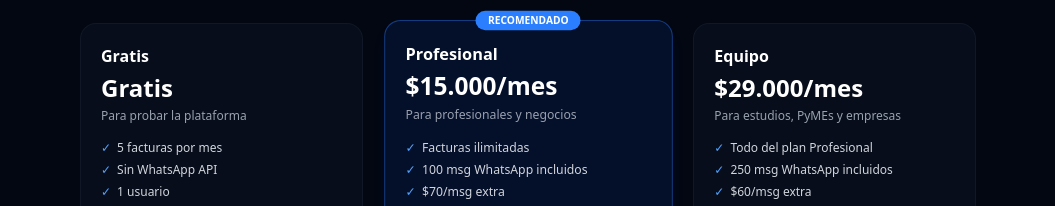
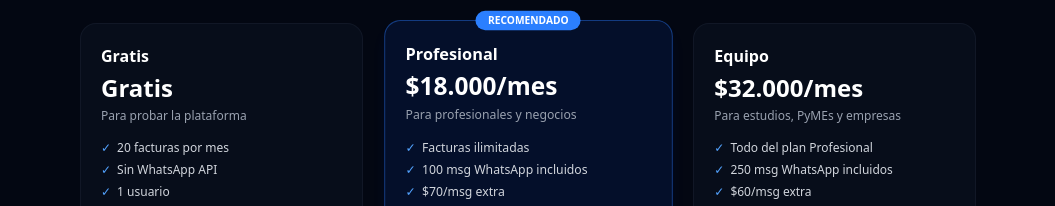
Before and after one commit to Vazquez-Alejandro/traceless, a React (Vite) app in the folder frontend/: page / in a window 1280 px wide. Shown: the part 1674-1880 px from the top of the page, without its empty margins (112-1167 px from the left). Built offline with nearby package versions, Linux system fonts and the light colour scheme.

Commit message:
Ajuste de precios: Free 20 fct, Pro ARS 18.000, Equipo ARS 32.000

```diff
--- a/frontend/index.html
+++ b/frontend/index.html
@@ -52,7 +52,7 @@
         },
         {
           "@type": "Offer",
-          "price": "15000",
+          "price": "18000",
           "priceCurrency": "ARS",
           "name": "Plan Profesional"
         }
--- a/frontend/src/pages/Dashboard.tsx
+++ b/frontend/src/pages/Dashboard.tsx
@@ -103,7 +103,7 @@ export default function Dashboard() {
         <div className="mb-6 p-4 rounded-xl bg-gradient-to-r from-blue-600/20 to-purple-600/20 border border-blue-500/30 flex items-center justify-between">
           <div>
             <p className="text-sm font-medium">Plan Gratis</p>
-            <p className="text-xs text-gray-400">5 facturas por mes · Sin WhatsApp</p>
+            <p className="text-xs text-gray-400">20 facturas por mes · Sin WhatsApp</p>
           </div>
           <button onClick={() => handleUpgrade("pro")} className="px-4 py-1.5 bg-blue-600 hover:bg-blue-500 text-white text-xs font-semibold rounded-lg">Mejorar a Profesional</button>
         </div>
--- a/frontend/src/pages/Landing.tsx
+++ b/frontend/src/pages/Landing.tsx
@@ -6,13 +6,13 @@ const PLANS = [
     name: "Gratis",
     price: "Gratis",
     desc: "Para probar la plataforma",
-    features: ["5 facturas por mes", "Sin WhatsApp API", "1 usuario"],
+    features: ["20 facturas por mes", "Sin WhatsApp API", "1 usuario"],
     highlighted: false,
   },
   {
     key: "pro",
     name: "Profesional",
-    price: "$15.000/mes",
+    price: "$18.000/mes",
     desc: "Para profesionales y negocios",
     features: ["Facturas ilimitadas", "100 msg WhatsApp incluidos", "$70/msg extra", "Analytics de pagos", "Facturas recurrentes"],
     highlighted: true,
@@ -20,7 +20,7 @@ const PLANS = [
   {
     key: "team",
     name: "Equipo",
-    price: "$29.000/mes",
+    price: "$32.000/mes",
     desc: "Para estudios, PyMEs y empresas",
     features: ["Todo del plan Profesional", "250 msg WhatsApp incluidos", "$60/msg extra", "Cola de reintentos ARCA", "Soporte prioritario"],
     highlighted: false,
@@ -63,7 +63,7 @@ export default function Landing() {
               Empezar Gratis — Sin tarjeta
             </Link>
           </div>
-          <p className="text-[10px] text-gray-600 mt-3">5 facturas por mes. Sin tarjeta de crédito.</p>
+          <p className="text-[10px] text-gray-600 mt-3">20 facturas por mes. Sin tarjeta de crédito.</p>
         </div>
       </section>
 
--- a/frontend/src/pages/Perfil.tsx
+++ b/frontend/src/pages/Perfil.tsx
@@ -3,9 +3,9 @@ import { useEffect, useState } from "react";
 const BASE_URL = import.meta.env.DEV ? "http://localhost:8002" : "";
 
 const PLANS_LIST = [
-  { key: "free", name: "Gratis", price: "$0", desc: "5 facturas/mes, sin WhatsApp API" },
-  { key: "pro", name: "Profesional", price: "$15.000/mes", desc: "Ilimitado + 100 msg WhatsApp, $70/msg extra" },
-  { key: "team", name: "Equipo", price: "$29.000/mes", desc: "Ilimitado + 250 msg WhatsApp, $60/msg extra" },
+  { key: "free", name: "Gratis", price: "$0", desc: "20 facturas/mes, sin WhatsApp API" },
+  { key: "pro", name: "Profesional", price: "$18.000/mes", desc: "Ilimitado + 100 msg WhatsApp, $70/msg extra" },
+  { key: "team", name: "Equipo", price: "$32.000/mes", desc: "Ilimitado + 250 msg WhatsApp, $60/msg extra" },
 ];
 
 export default function Perfil() {
--- a/frontend/src/pages/Register.tsx
+++ b/frontend/src/pages/Register.tsx
@@ -6,9 +6,9 @@ import PasswordInput from "../components/PasswordInput";
 const BASE_URL = import.meta.env.DEV ? "http://localhost:8002" : "";
 
 const PLANES = [
-  { key: "free", name: "Gratis", price: "$0", desc: "5 facturas/mes", color: "border-gray-600" },
-  { key: "pro", name: "Profesional", price: "$15.000/mes", desc: "Ilimitado + WhatsApp", color: "border-purple-500", highlighted: true },
-  { key: "team", name: "Equipo", price: "$29.000/mes", desc: "Hasta 5 usuarios", color: "border-yellow-500" },
+  { key: "free", name: "Gratis", price: "$0", desc: "20 facturas/mes", color: "border-gray-600" },
+  { key: "pro", name: "Profesional", price: "$18.000/mes", desc: "Ilimitado + WhatsApp", color: "border-purple-500", highlighted: true },
+  { key: "team", name: "Equipo", price: "$32.000/mes", desc: "Hasta 5 usuarios", color: "border-yellow-500" },
 ];
 
 export default function Register() {
@@ -201,7 +201,7 @@ export default function Register() {
         <p className="text-center text-[11px] text-gray-600 mt-4">
           {selectedPlan !== "free"
             ? "Pagás con Mercado Pago. Cancelá cuando quieras."
-            : "5 facturas por mes. Sin tarjeta."}
+            : "20 facturas por mes. Sin tarjeta."}
         </p>
         <p className="text-center text-sm text-gray-500 mt-4">
           ¿Ya tenés cuenta? <Link to="/login" className="text-blue-400 hover:underline">Iniciar sesión</Link>
```
Also changed, not shown: 2 other files (tests, documents, lock files or other folders).
